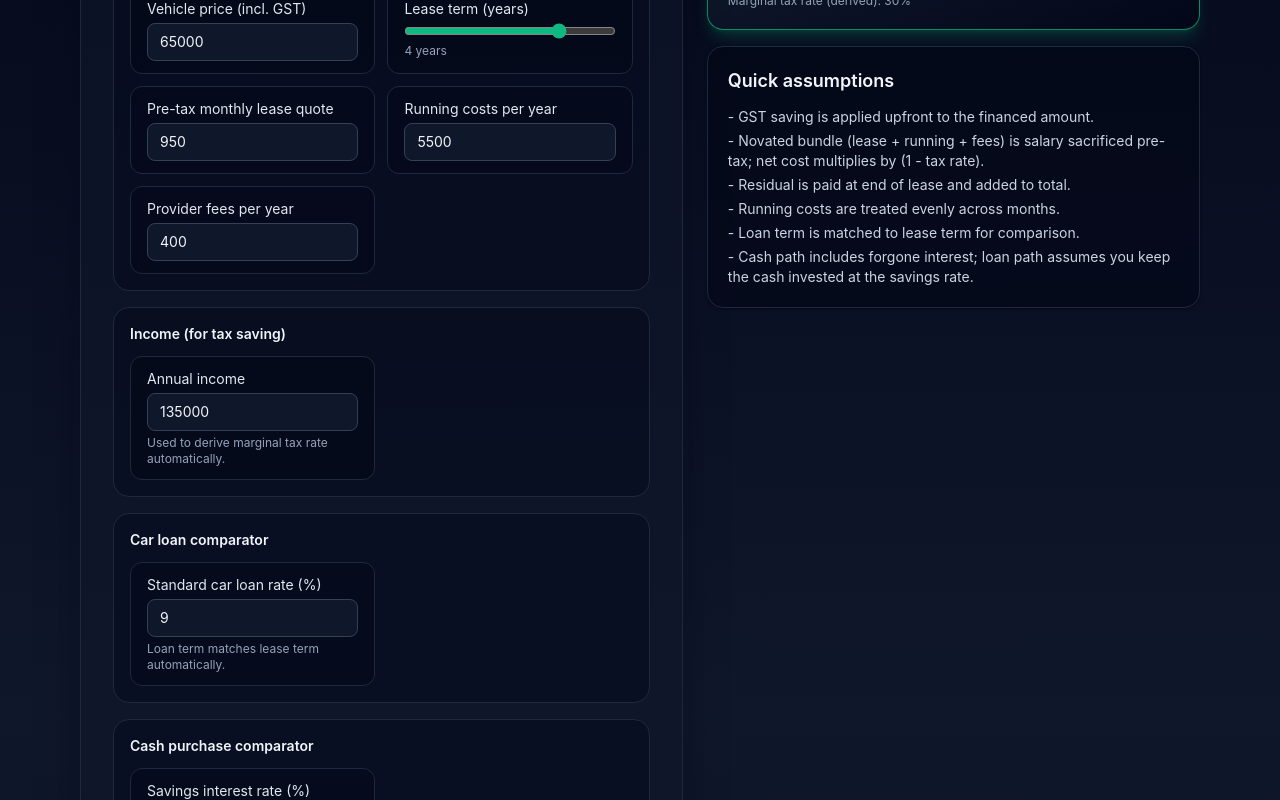
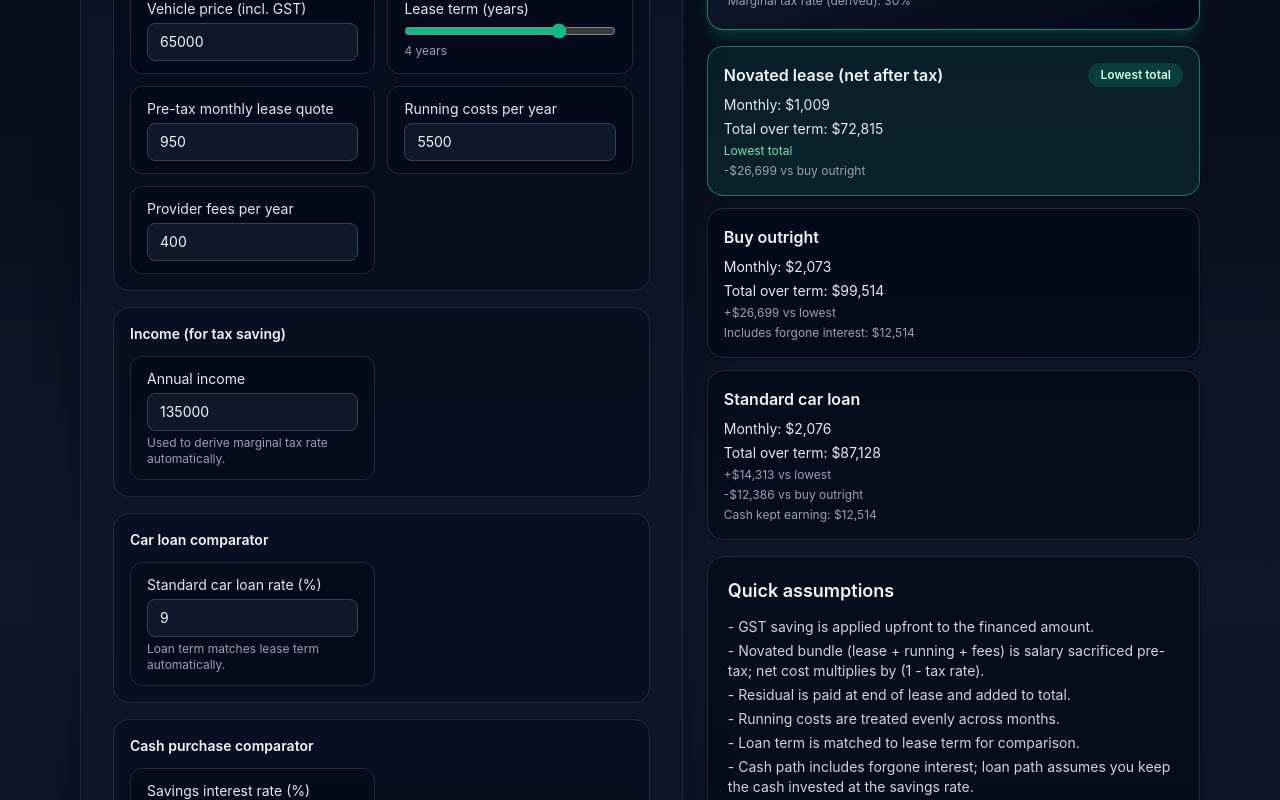
Before and after one commit to laofangxose/finance_calculator, a React (Vite) app: page / in a window 1280 px wide. Shown: the part 440-1240 px from the top of the page. Built offline with nearby package versions, Linux system fonts and the light colour scheme.

Commit message:
chore: rebalance layout by moving comparisons right

```diff
--- a/src/App.tsx
+++ b/src/App.tsx
@@ -417,37 +417,18 @@ function App() {
                   %
                 </p>
               </div>
-              <Card title="Quick assumptions">
-                <ul className="space-y-1 text-slate-300">
-                  <li>- GST saving is applied upfront to the financed amount.</li>
-                  <li>
-                    - Novated bundle (lease + running + fees) is salary sacrificed
-                    pre-tax; net cost multiplies by (1 - tax rate).
-                  </li>
-                  <li>- Residual is paid at end of lease and added to total.</li>
-                  <li>- Running costs are treated evenly across months.</li>
-                  <li>- Loan term is matched to lease term for comparison.</li>
-                  <li>
-                    - Cash path includes forgone interest; loan path assumes you keep
-                    the cash invested at the savings rate.
-                  </li>
-                </ul>
-              </Card>
-            </div>
-          </section>
-
-          <section className="grid gap-4 md:grid-cols-3">
+              <div className="space-y-3">
                 {comparisons.map(({ label, result }) => (
                   <div
                     key={label}
-                className={`rounded-2xl border p-5 shadow shadow-slate-950/40 ${
+                    className={`rounded-2xl border p-4 shadow shadow-slate-950/40 ${
                       best.label === label
                         ? 'border-emerald-500/60 bg-emerald-500/10'
                         : 'border-slate-800 bg-slate-950/60'
                     }`}
                   >
                     <div className="flex items-center justify-between gap-2">
-                  <h3 className="text-lg font-semibold text-slate-100">
+                      <h3 className="text-base font-semibold text-slate-100">
                         {label}
                       </h3>
                       {best.label === label && (
@@ -456,7 +437,7 @@ function App() {
                         </span>
                       )}
                     </div>
-                <div className="mt-3 space-y-2 text-sm text-slate-200">
+                    <div className="mt-2 space-y-1 text-sm text-slate-200">
                       <p>Monthly: {currency.format(result.monthly)}</p>
                       <p>Total over term: {currency.format(result.total)}</p>
                       <p
@@ -475,20 +456,41 @@ function App() {
                           {`${result.total - cashOption.result.total > 0 ? '+' : ''}${currency.format(result.total - cashOption.result.total)} vs buy outright`}
                         </p>
                       )}
-                  {label === 'Buy outright' && result.details.forgoneInterest !== undefined && (
+                      {label === 'Buy outright' &&
+                        result.details.forgoneInterest !== undefined && (
                           <p className="text-xs text-slate-400">
-                      Includes forgone interest: {currency.format(result.details.forgoneInterest)}
+                            Includes forgone interest:{' '}
+                            {currency.format(result.details.forgoneInterest)}
                           </p>
                         )}
                       {label === 'Standard car loan' &&
                         result.details.interestEarned !== undefined && (
                           <p className="text-xs text-slate-400">
-                        Cash kept earning: {currency.format(result.details.interestEarned)}
+                            Cash kept earning:{' '}
+                            {currency.format(result.details.interestEarned)}
                           </p>
                         )}
                     </div>
                   </div>
                 ))}
+              </div>
+              <Card title="Quick assumptions">
+                <ul className="space-y-1 text-slate-300">
+                  <li>- GST saving is applied upfront to the financed amount.</li>
+                  <li>
+                    - Novated bundle (lease + running + fees) is salary sacrificed
+                    pre-tax; net cost multiplies by (1 - tax rate).
+                  </li>
+                  <li>- Residual is paid at end of lease and added to total.</li>
+                  <li>- Running costs are treated evenly across months.</li>
+                  <li>- Loan term is matched to lease term for comparison.</li>
+                  <li>
+                    - Cash path includes forgone interest; loan path assumes you keep
+                    the cash invested at the savings rate.
+                  </li>
+                </ul>
+              </Card>
+            </div>
           </section>
 
           <section className="grid gap-6 lg:grid-cols-[1.1fr_0.9fr]">
```
Lines whose indentation alone changed are shown as unchanged.
